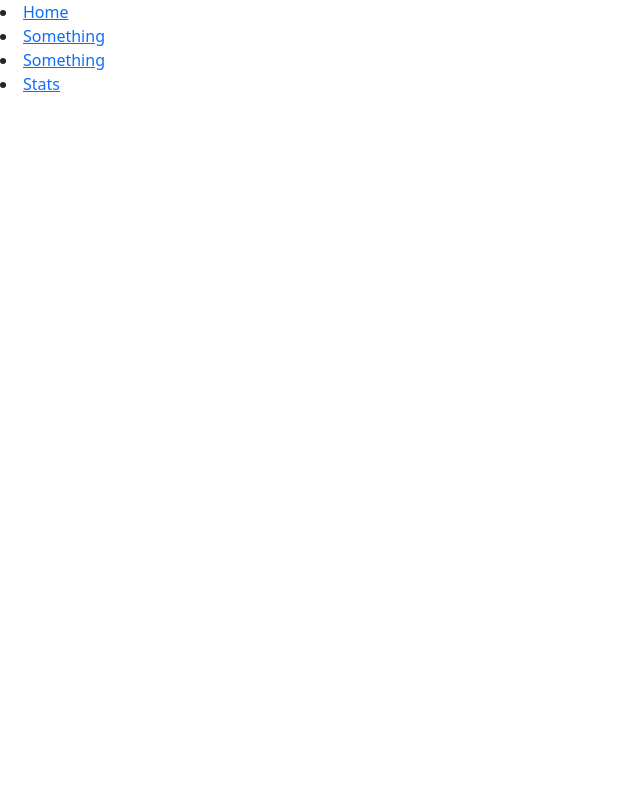
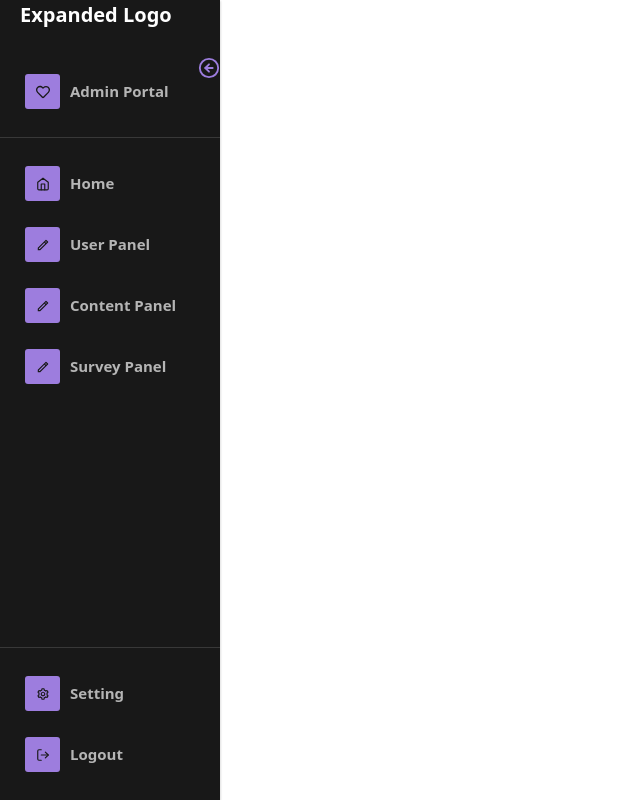
Before and after one commit to StefWebDesigner/RevX, a React (Create React App) app in the folder projectapp/: page /admin in a window 1280 px wide. Shown: the whole page, without its empty margins (0-640 px from the left). Built offline with nearby package versions, Linux system fonts and the light colour scheme.

Commit message:
nav set for admin portal

```diff
--- a/projectapp/src/components/admin/AdminNavbar.js
+++ b/projectapp/src/components/admin/AdminNavbar.js
@@ -1,17 +1,93 @@
-import React from 'react';
+import React, {useContext, useEffect, useState} from 'react';
 import {Link} from "react-router-dom";
+import {
+    ProSidebar,
+    Menu,
+    MenuItem,
+    SidebarHeader,
+    SidebarFooter,
+    SidebarContent
+} from 'react-pro-sidebar';
+import icon from 'react-bootstrap'
+import {
+    FiHome,
+    FiLogOut,
+    FiArrowLeftCircle,
+    FiArrowRightCircle
+} from "react-icons/fi";
+import {FaList, FaRegHeart} from "react-icons/fa";
+import { RiPencilLine } from "react-icons/ri";
+import { BiCog } from "react-icons/bi";
 
-const AdminNavbar = () => {
+const Navbar = () => {
+
+    //NAV COLLAPSING STATE
+    const [menuCollapse, setMenuCollaspe] = useState(false);
+
+
+    //NAV STRUCTURE SECTIONS
+    const menuIconClick = () => {
+        menuCollapse ? setMenuCollaspe(false) : setMenuCollaspe(true);
+    }
+
     return (
         <>
-            <nav>
-                <li><Link to="/">Home</Link></li>
-                <li><a href="">Something</a></li>
-                <li><a href="">Something</a></li>
-                <li><a href="">Stats</a></li>
-            </nav>
+            <div id="header">
+                <ProSidebar collapsed={menuCollapse}>
+
+                    {/*CONTAINS HEADER & RESPONSIVE LOGO*/}
+                    <SidebarHeader>
+                        <div className="logotext">
+                            <p>{menuCollapse ? "Logo" : "Expanded Logo"}</p>
+                        </div>
+                        <div className="closemenu" onClick={menuIconClick}>
+                            {menuCollapse ? <FiArrowRightCircle/> :
+                                <FiArrowLeftCircle/>}
+                        </div>
+
+                        {/*CHANGE MENU ICON SHAPE*/}
+                        <Menu iconShape="square">
+                            <MenuItem icon={<FaRegHeart/>}>
+                                <li><Link to="/admin">Admin Portal</Link></li>
+                            </MenuItem>
+                        </Menu>
+
+
+                    </SidebarHeader>
+
+                    {/*CONTAIN MAIN NAV CONTENT*/}
+                    <SidebarContent>
+                        <Menu iconShape="square">
+                            <MenuItem active={true} icon={<FiHome/>}>
+                                <li><Link to="/">Home</Link></li>
+                            </MenuItem>
+                            <MenuItem icon={<RiPencilLine/>}>
+                                <li><a>User Panel</a></li>
+                            </MenuItem>
+                            <MenuItem icon={<RiPencilLine/>}>
+                                <li><a>Content Panel M</a></li>
+                            </MenuItem>
+                            <MenuItem icon={<RiPencilLine/>}>
+                            <li><a>Survey Panel</a></li>
+                        </MenuItem>
+                        </Menu>
+                    </SidebarContent>
+
+                    {/*FOOTER SECTION*/}
+                    <SidebarFooter>
+                        <Menu iconShape="square">
+                            <MenuItem icon={<BiCog/>}>
+                                <li><a>Setting</a></li>
+                            </MenuItem>
+                            <MenuItem icon={<FiLogOut/>}>
+                                <li><a>Logout</a></li>
+                            </MenuItem>
+                        </Menu>
+                    </SidebarFooter>
+                </ProSidebar>
+            </div>
         </>
     );
 };
 
-export default AdminNavbar;
+export default Navbar;
--- a/projectapp/src/components/navbar/Navbar.js
+++ b/projectapp/src/components/navbar/Navbar.js
@@ -105,7 +105,6 @@ const Navbar = () => {
                     </SidebarFooter>
                 </ProSidebar>
             </div>
-
         </>
     );
 };
```
